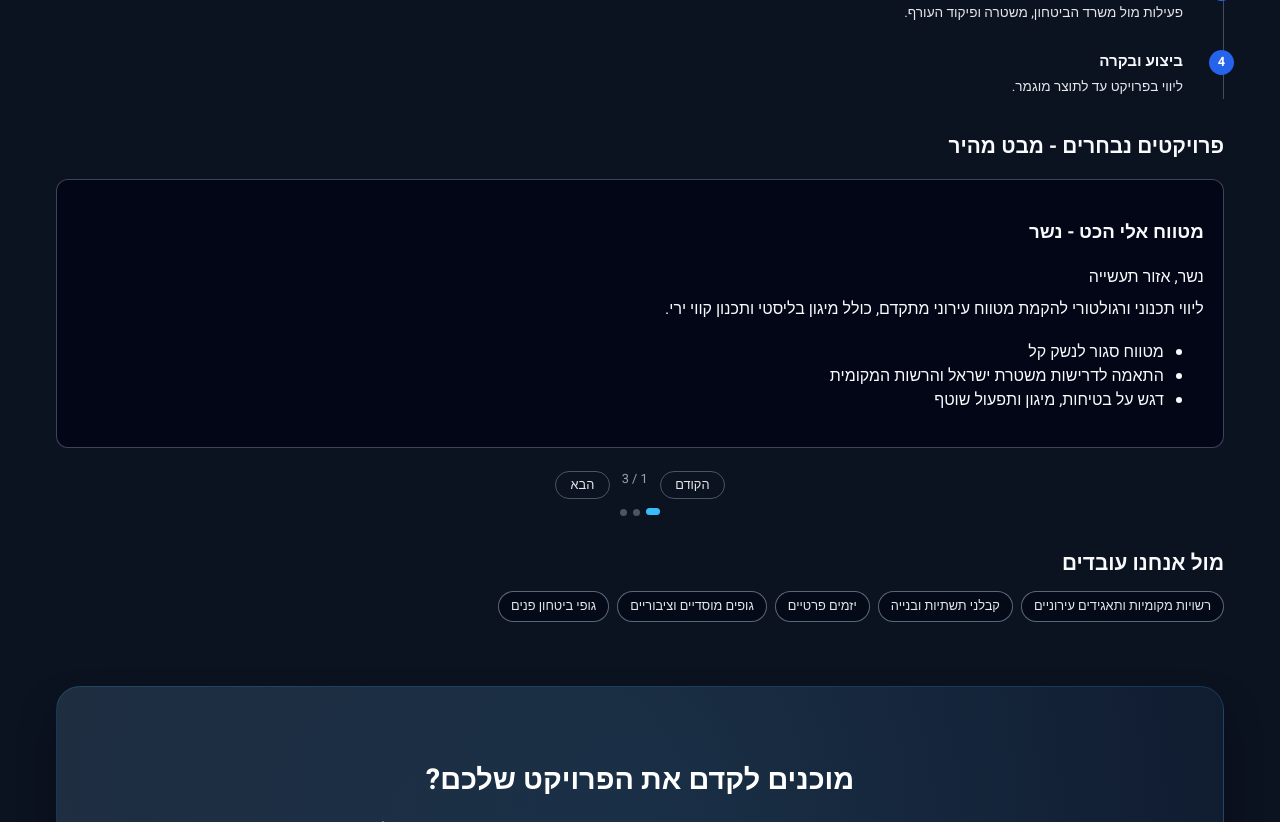
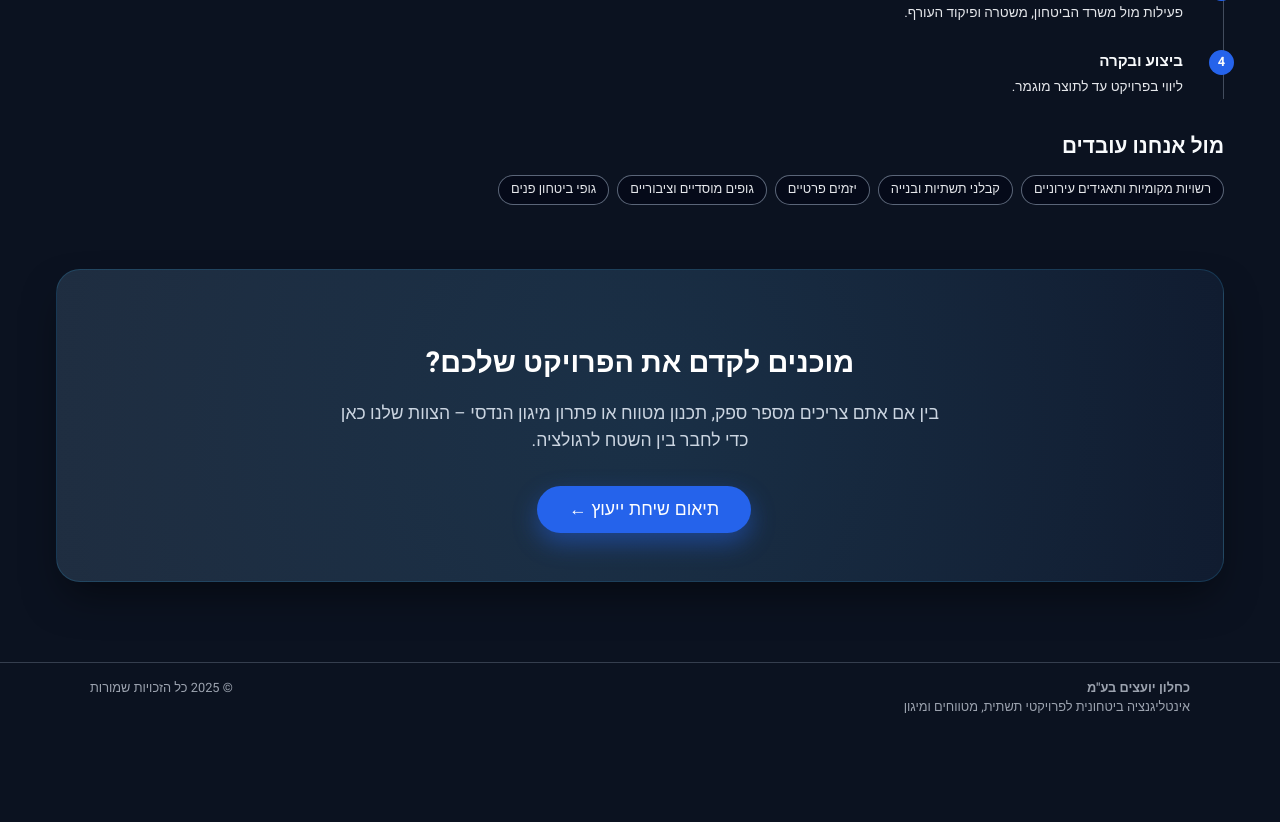
Before and after one commit to LironSif/amosc, a React (Vite) app: page / in a window 1280 px wide. Shown: the part 1640-2462 px from the top of the page. After the commit the page ends 2373 px from the top, so only its background shows below. Built offline with nearby package versions, Linux system fonts and the light colour scheme.

Commit message:
first commit - full content-new trust icon

```diff
--- a/src/components/Hero.tsx
+++ b/src/components/Hero.tsx
@@ -20,7 +20,7 @@ export function Hero({
   onSecondaryClick,
 }: HeroProps) {
   return (
-    <section className="pt-10 pb-6">
+    <section className="pt-10 pb-20 md:pb-24">
       <div className="mx-auto max-w-5xl px-4">
         <motion.div
           className="rounded-2xl bg-gradient-to-br from-slate-900/90 to-slate-950/95 px-5 py-7 shadow-xl shadow-slate-950/60"
@@ -45,7 +45,7 @@ export function Hero({
           )}
 
           {(primaryActionText || secondaryActionText) && (
-            <div className="mt-5 flex flex-wrap items-center gap-3">
+            <div className="mt-5 flex flex-wrap items-center gap-3 py-8">
               {primaryActionText && (
                 <button
                   type="button"
--- a/src/pages/HomePage.tsx
+++ b/src/pages/HomePage.tsx
@@ -22,8 +22,6 @@ export function HomePage() {
       <section className="mini-hero-gallery">
         <div className="mini-gallery-track">
           <img src="https://res.cloudinary.com/dfxw7cfie/image/upload/v1763715781/Liron_in_F16_gwntwm.jpg" alt="לירון בטייסת" />
-
-          {/* התיקון לתמונה של עמוס במפעל */}
           <img
             src="https://res.cloudinary.com/dfxw7cfie/image/upload/v1763755548/Gemini_Generated_Image_7fuw9p7fuw9p7fuw_wti8hj.png"
             alt="עמוס במפעל פלדה"
@@ -99,9 +97,9 @@ export function HomePage() {
         </ol>
       </Section>
 
-      <Section title="פרויקטים נבחרים - מבט מהיר">
+      {/* <Section title="פרויקטים נבחרים - מבט מהיר">
         <ProjectSlider />
-      </Section>
+      </Section> */}
 
       <Section title="מול אנחנו עובדים">
         <ul className="tags-list">
--- a/src/pages/ProjectsPage.tsx
+++ b/src/pages/ProjectsPage.tsx
@@ -34,9 +34,9 @@ const gridProjects = [
   },
   {
     id: 2,
-    title: "מטווח אלי הכט",
+    title: "מטווח  12 * 50",
     description:
-      "תכנון מקיף וטיפול בבירוקרטיה מול הרשויות וגורמי הרישוי. הפרויקט כולל התאמת המתווה לדרישות הבטיחות והרגולציה. *הפרויקט עדיין בתהליך.",
+      "תכנון מקיף וטיפול בבירוקרטיה מול הרשויות וגורמי הרישוי. הפרויקט כולל התאמת המתווה לדרישות הבטיחות והרגולציה.",
     media: [
       {
         type: "image",
```
